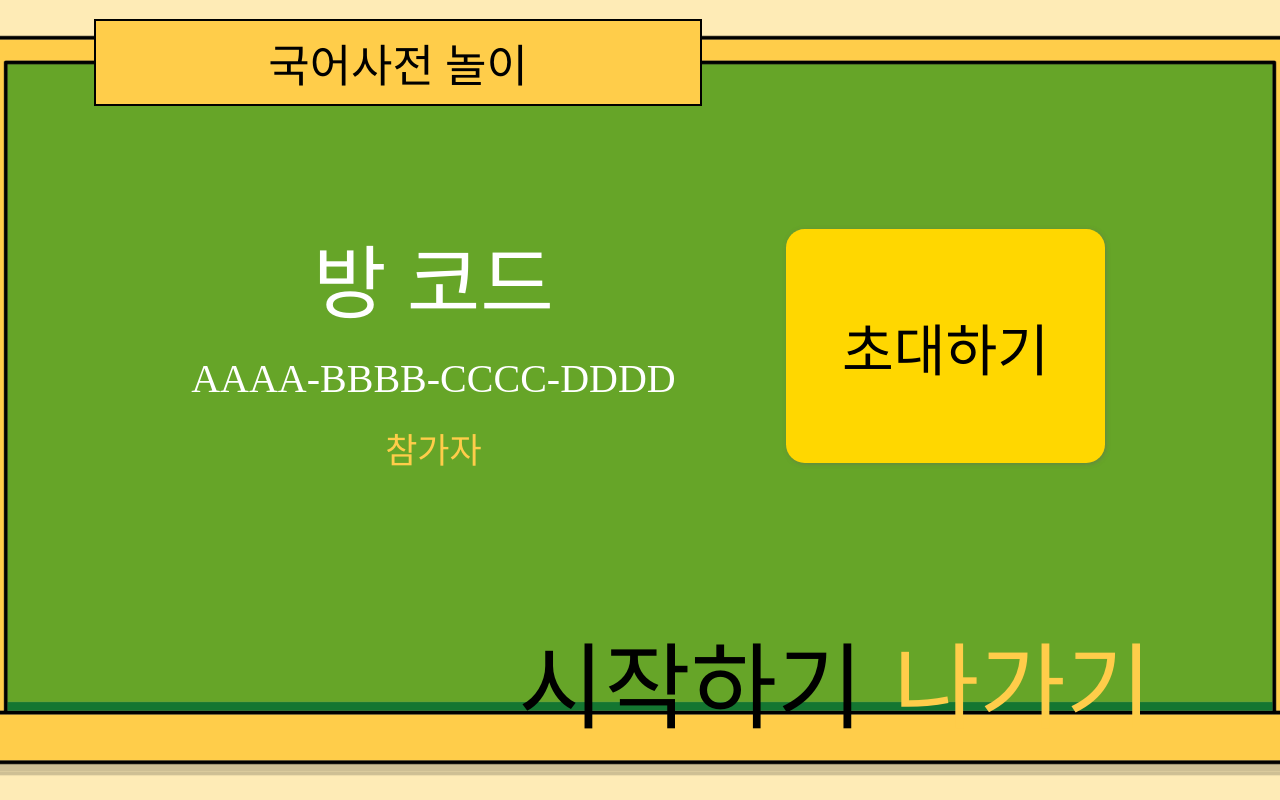
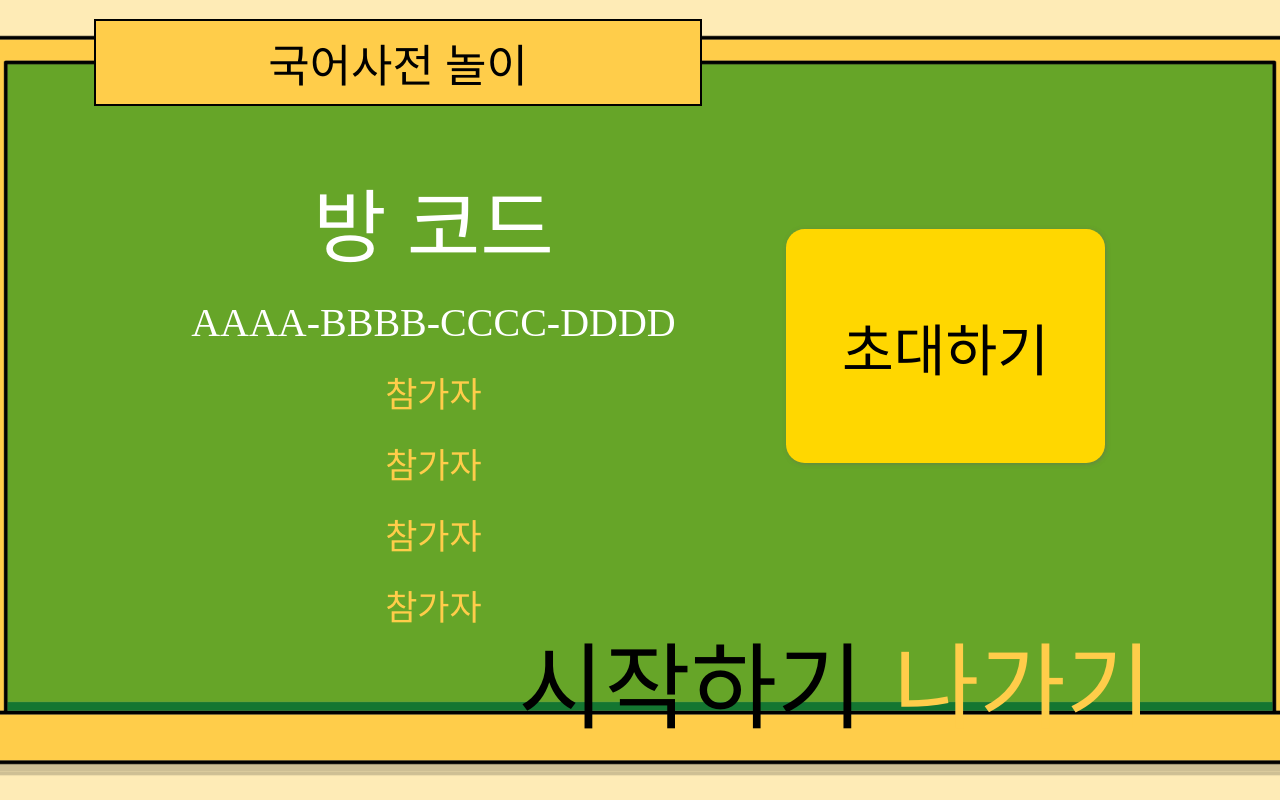
Before and after one commit to ysparrk/raon, a React (Create React App) app in the folder frontend/raon/: page /game/dictionary-quiz in a window 1280 px wide. Built offline with nearby package versions, Linux system fonts and the light colour scheme; the HTML template or start-up script is replaced by a standard one; a web font is replaced by a local one.

Commit message:
Feat: 다중 참가자 인터페이스

```diff
--- a/frontend/raon/src/components/GameDictionary/Organisms/WaitInterface.tsx
+++ b/frontend/raon/src/components/GameDictionary/Organisms/WaitInterface.tsx
@@ -17,7 +17,8 @@ const InterfaceDiv = styled.div`
 const RoomCurrentDiv = styled.div`
   display: flex;
   flex-direction: column;
-  justify-content: center;
+  justify-content: flex-start;
+  padding-top: 100px;
   align-items: center;
   gap: 20px;
   width: 600px;
@@ -61,6 +62,9 @@ function WaitInterface() {
           <RoomHeadText>방 코드</RoomHeadText>
           <RoomCodeText>AAAA-BBBB-CCCC-DDDD</RoomCodeText>
           <RoomParticipantsText>참가자</RoomParticipantsText>
+          <RoomParticipantsText>참가자</RoomParticipantsText>
+          <RoomParticipantsText>참가자</RoomParticipantsText>
+          <RoomParticipantsText>참가자</RoomParticipantsText>
         </RoomCurrentDiv>
         <JoinButton
           optionText="초대하기"
```
